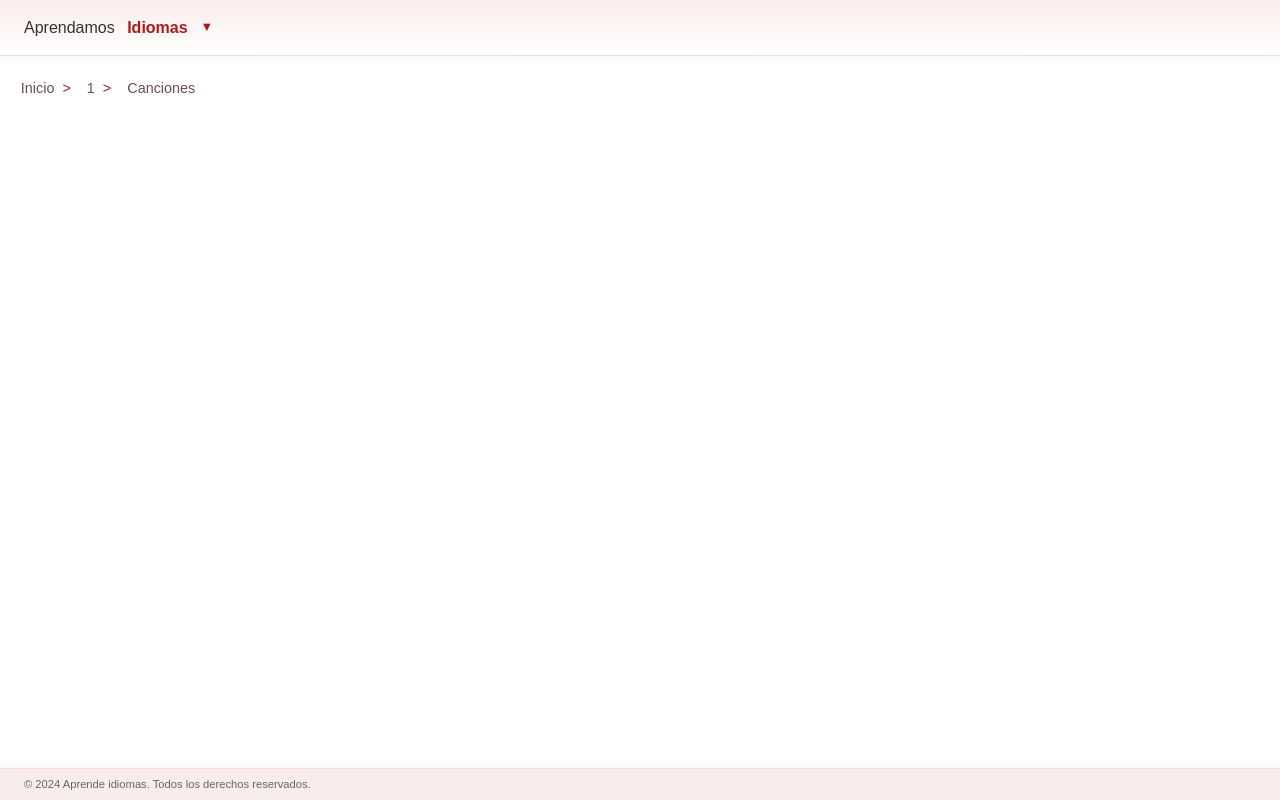
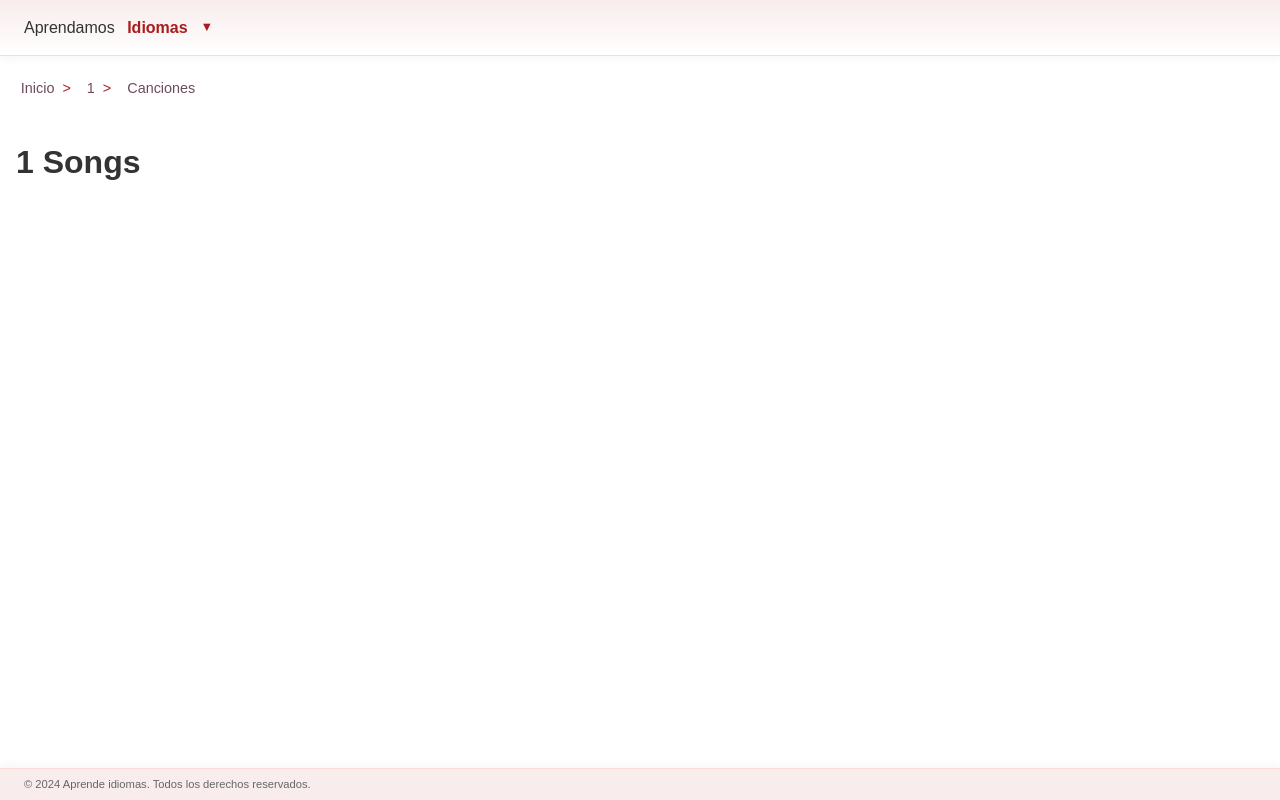
Before and after one commit to LetiCB/language-learning-site, a React (Create React App) app: page /1/canciones in a window 1280 px wide. Built offline with nearby package versions, Linux system fonts and the light colour scheme.

Commit message:
Update App routes

```diff
--- a/src/routes/AppRoutes.tsx
+++ b/src/routes/AppRoutes.tsx
@@ -2,15 +2,22 @@ import React from "react";
 import { Routes, Route } from "react-router-dom";
 import HomePage from "src/pages/HomePage";
 import LearnPage from "src/pages/LearnPage";
+import SongList from "src/pages/SongList";
+import SongPage from "src/pages/SongPage";
 
 const AppRoutes: React.FC = () => {
   return (
     <Routes>
       <Route path="/" element={<HomePage />} />
 
-      <Route path="/learn/:language" element={<LearnPage />} />
+      <Route path="/:language" element={<LearnPage />} />
 
-      {/* <Route path="/learn/:language/:activity" element={<ActivityPage />} /> */}
+      <Route path="/:language/canciones" element={<SongList />} />
+
+      <Route path="/:language/songs/:cancionesId" element={<SongPage />} />
+
+
+      {/* <Route path="/:language/:activity" element={<ActivityPage />} /> */}
     </Routes>
   );
 };
```
